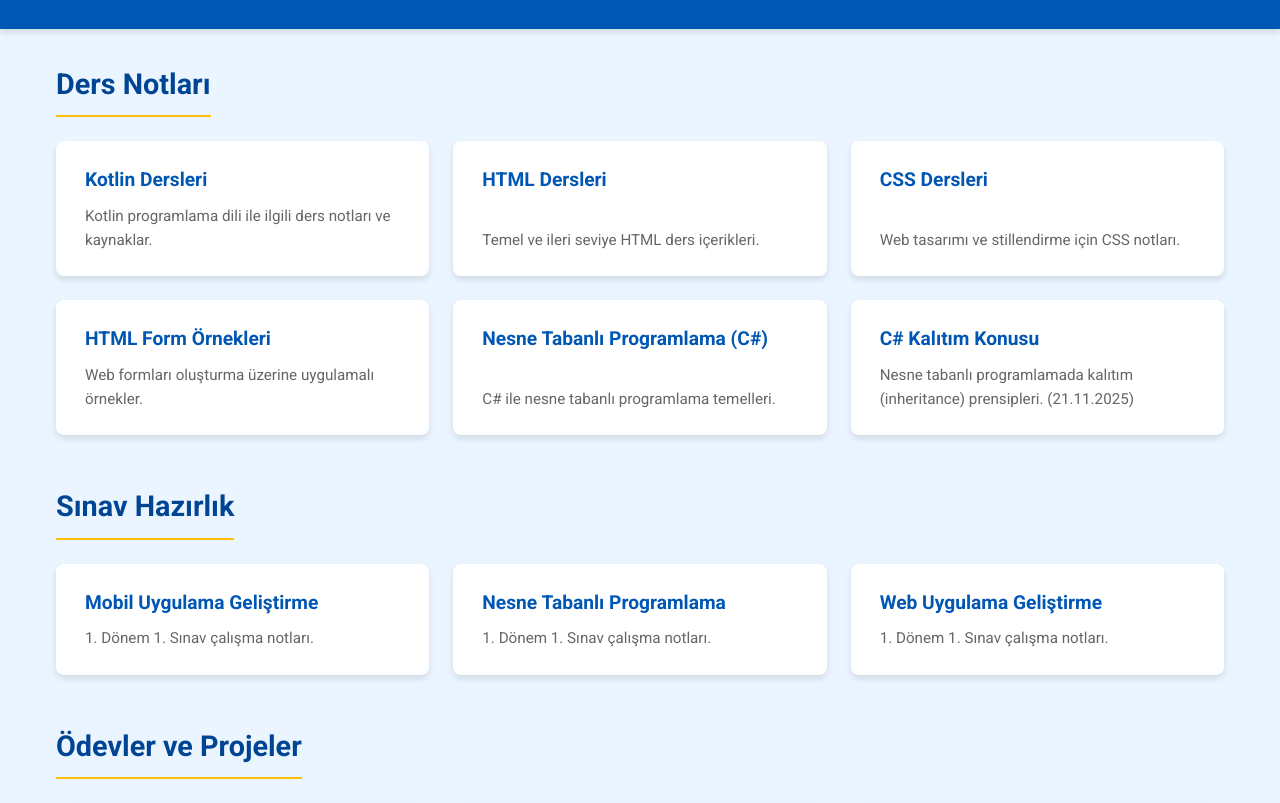
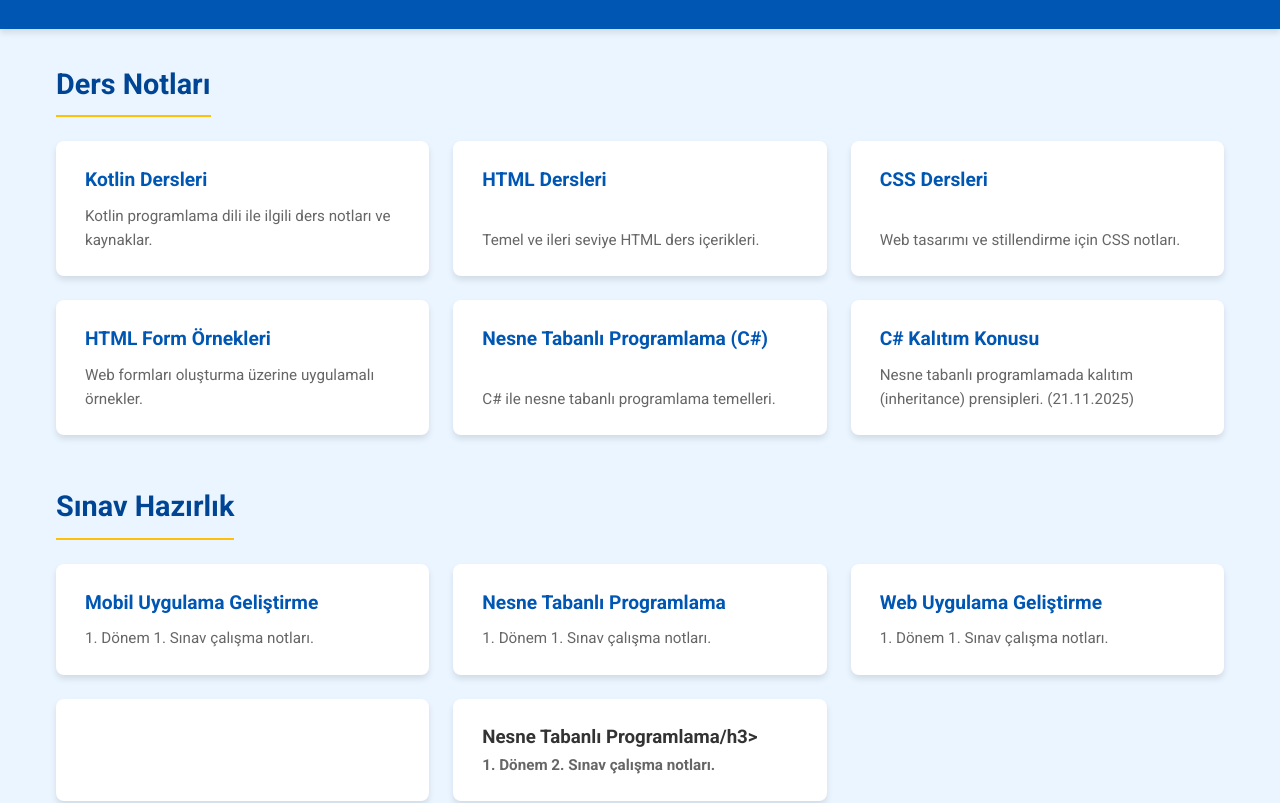
Before and after one commit to sahinmansuroglu-stack/sahinmansuroglu-stack.github.io, a plain HTML site: page index.html in a window 1280 px wide. Shown: the part 138-941 px from the top of the page. Drawn offline with Linux system fonts and the light colour scheme.

Commit message:
Update index.html

```diff
--- a/index.html
+++ b/index.html
@@ -181,6 +181,13 @@
                     <h3>Web Uygulama Geliştirme</h3>
                     <p>1. Dönem 1. Sınav çalışma notları.</p>
                 </a>
+
+                 <a href="/ntp_2_d_2_sinav/index.html" class="card" target="_blank">
+                    <h3>Nesne Tabanlı Programlama/h3>
+                    <p>1. Dönem 2. Sınav çalışma notları.</p>
+                </a>
+
+
             </div>
         </section>
 
```
